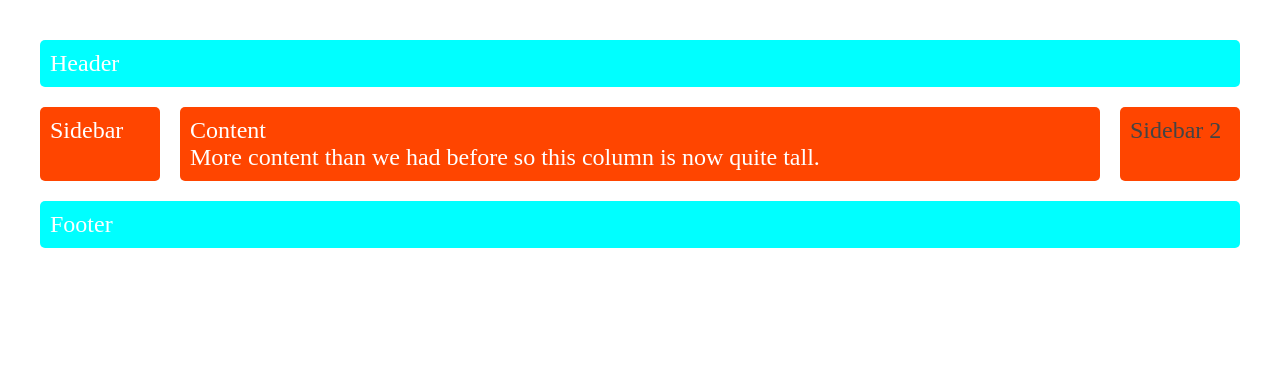
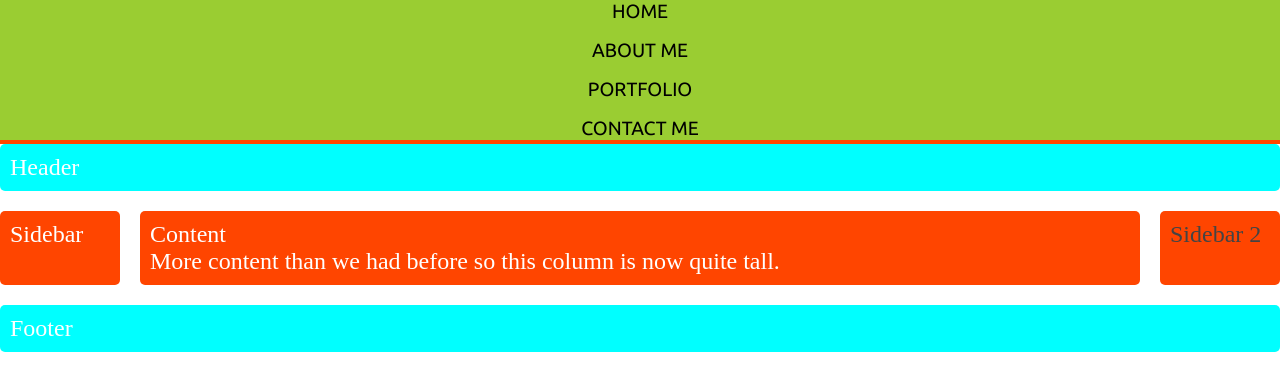
Before and after one commit to Phil-Thibeault/exercice-2, a plain HTML site: page index.htm in a window 1280 px wide. Drawn offline with Linux system fonts and the light colour scheme.

Commit message:
ajout de navigation

```diff
--- a/css/style.css
+++ b/css/style.css
@@ -1,5 +1,18 @@
+@import url('https://fonts.googleapis.com/css?family=Ubuntu');
+
 body {
-    margin: 40px;
+    margin: 0px;
+  }
+
+  nav {
+    display: grid;
+    grid-template-columns: repeat(5, 1fr);
+    grid-auto-rows: auto;
+    grid-gap: 1em;
+    align-items: center;
+    text-align: center;
+    border-bottom: 4px solid orangered;
+    background: yellowgreen;
   }
 
   .sidebar {
@@ -48,6 +61,7 @@ body {
           "sidebar2 sidebar2"
           "footer   footer";
       }
+
       }
 
       @media only screen and (min-width: 600px)   {
@@ -59,6 +73,11 @@ body {
               "sidebar content sidebar2"
               "footer  footer  footer";
           }
+          nav {
+            grid-template-columns: 100%;
+            grid-template-rows: auto;
+            grid-gap: 1em;
+         }
       }
 
   .box {
@@ -78,3 +97,34 @@ body {
     background-color: orangered;
     color: #444;
   }
+
+  .1 {
+    grid-column: 1;
+  }
+
+  .2 {
+    grid-column: 2;
+  }
+
+  .3 {
+    grid-column: 4;
+  }
+
+  .4 {
+    grid-column: 5;
+  }
+
+  .navLinks {
+    font-family: 'Ubuntu', sans-serif;
+    font-size: 1.2em;
+    text-transform: uppercase;
+    text-decoration: none;
+    color: black;
+  }
+
+  .navLinks:hover {
+    color: white;
+    border-left: 1px solid white;
+    border-right: 1px solid white;
+    padding: 1em 1em;
+  }
--- a/index.htm
+++ b/index.htm
@@ -8,6 +8,22 @@
     <link rel="stylesheet" href="css/style.css">
 </head>
 <body>
+    <header>
+        <nav class="container">
+            <div class="1">
+                <a href="#" class="navLinks">Home</a>
+            </div>
+            <div class="2">
+                <a href="#" class="navLinks">About Me</a>
+            </div>
+            <div class="3">
+                <a href="#" class="navLinks">Portfolio</a>
+            </div>
+            <div class="4">
+                <a href="#" class="navLinks">Contact Me</a>
+            </div>
+        </nav>
+    </header>
     <div class="wrapper">
         <div class="box header">Header</div>
         <div class="box sidebar">Sidebar</div>
```
